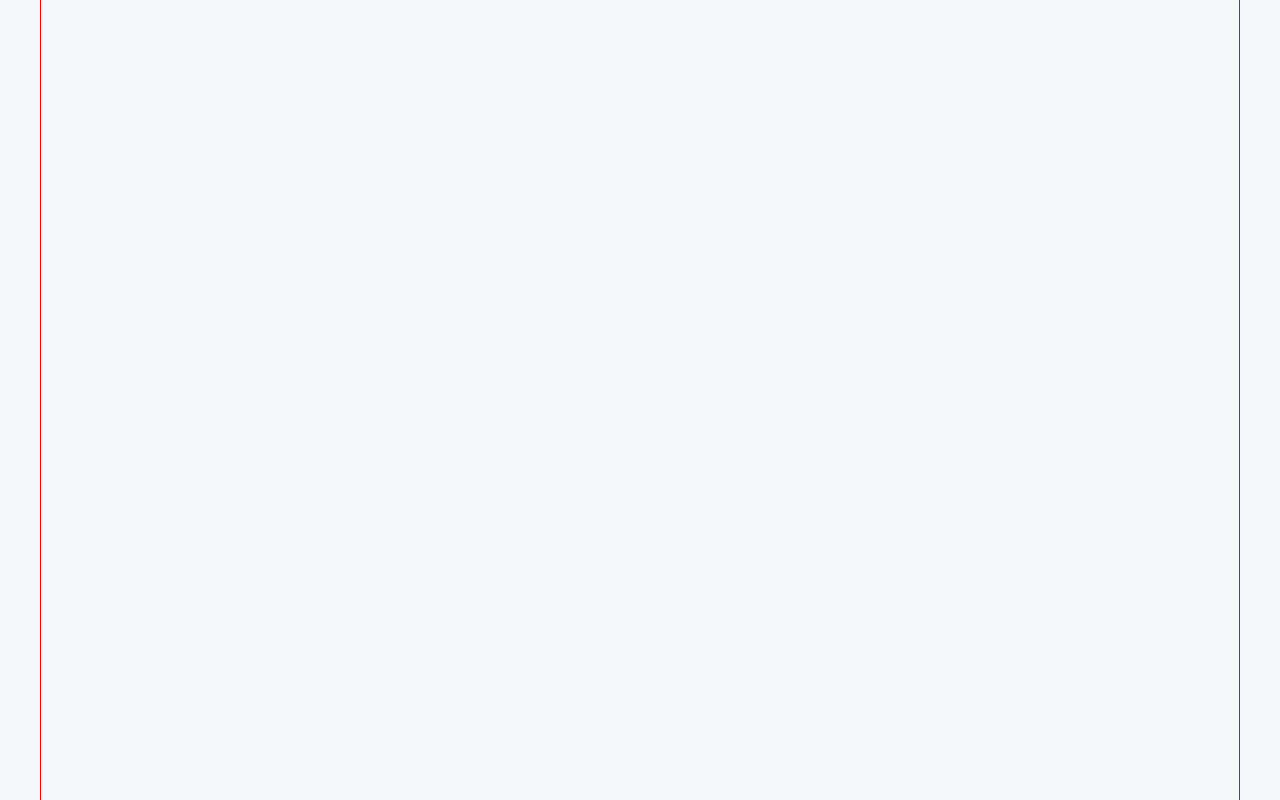
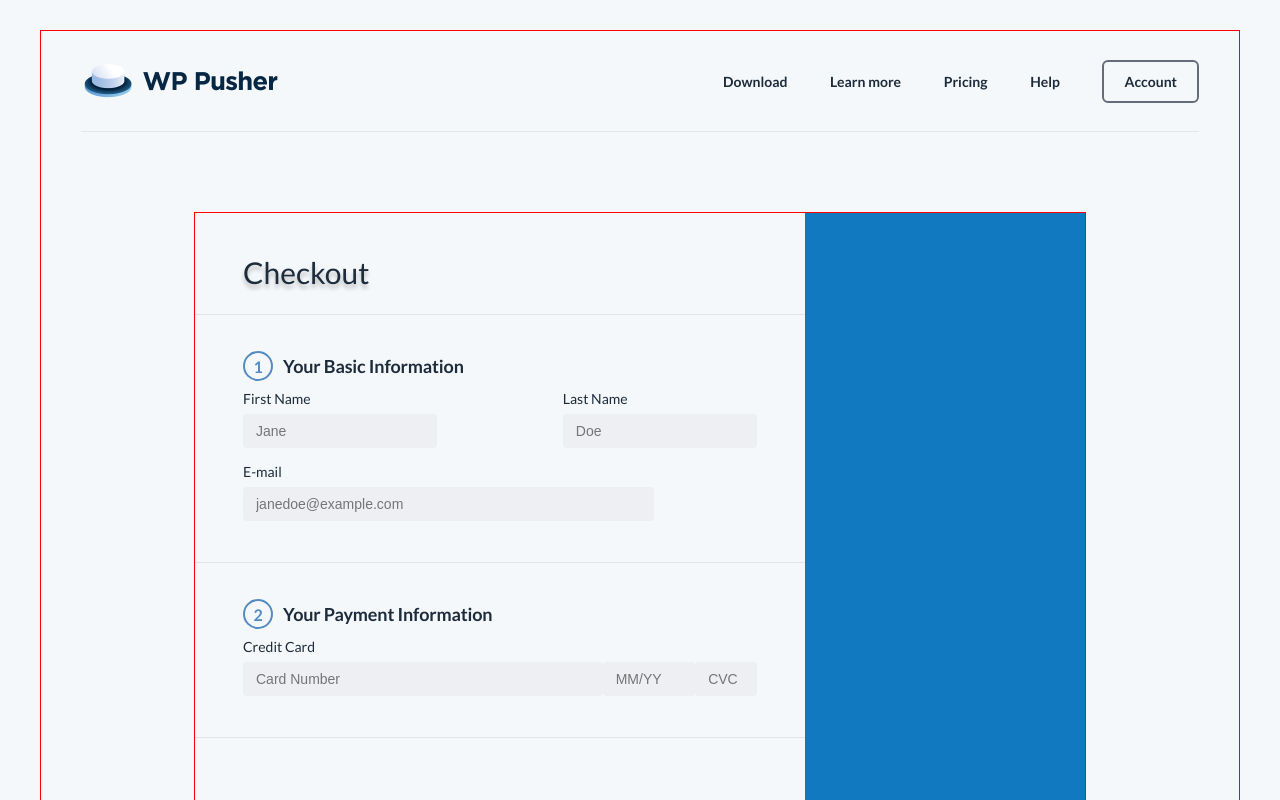
Before and after one commit to dejosemario/altschoolAssignment, a plain HTML site: page secondAssignment/index.html in a window 1280 px wide. Shown: the top 800 px of the page. Drawn offline with Linux system fonts and the light colour scheme.

Commit message:
style: getting the two sections ready

```diff
--- a/secondAssignment/index.html
+++ b/secondAssignment/index.html
@@ -1,10 +1,10 @@
 <!DOCTYPE html>
 <html lang="en">
   <head>
-    <meta charset="UTF-8">
-    <meta name="viewport" content="width=device-width, initial-scale=1.0">
+    <meta charset="UTF-8" />
+    <meta name="viewport" content="width=device-width, initial-scale=1.0" />
     <title>Document</title>
-    <link rel="stylesheet" href="style.css">
+    <link rel="stylesheet" href="style.css" />
   </head>
   <body>
     <div class="container">
@@ -12,16 +12,74 @@
         <nav>
           <div class="wPusherLogo"></div>
           <li>
-                    <ul>Download</ul>
-                    <ul>Learn more</ul>
-                    <ul>Pricing</ul>
-                    <ul>Help</ul>
-                    <ul class="active">Account</ul>
+            <ul>
+              Download
+            </ul>
+            <ul>
+              Learn more
+            </ul>
+            <ul>
+              Pricing
+            </ul>
+            <ul>
+              Help
+            </ul>
+            <ul class="active">
+              Account
+            </ul>
           </li>
         </nav>
       </header>
       <main>
-
+        <div class="mainBody">
+          <div class="checkoutSection">
+            <form action="">
+              <section class="firstSection">
+                <h2>Checkout</h2>
+              </section>
+              <section class="secondSection">
+                <div class="formInformation">
+                  <p class="number">1</p>
+                  <p class="Info">Your Basic Information</p>
+                </div>
+                <div class="formRow">
+                  <div class="formGroup">
+                    <label for="firstName">First Name</label>
+                    <input type="text" id="firstName" placeholder="Jane" />
+                  </div>
+                  <div class="formGroup">
+                    <label for="lastName">Last Name</label>
+                    <input type="text" id="lastName" placeholder="Doe" />
+                  </div>
+                </div>
+                <div class="formGroup">
+                  <label for="emaiil">E-mail</label>
+                  <input
+                    type="text"
+                    id="email"
+                    class="email"
+                    placeholder="janedoe@example.com"
+                  />
+                </div>
+              </section>
+              <section class="thirdSection">
+                <div class="formInformation">
+                  <p class="number">2</p>
+                  <p class="Info">Your Payment Information</p>
+                </div>
+                <div class="formGroup">
+                  <label for="cardNumber">Credit Card</label>
+                  <div class="cardDetails">
+                    <input type="text" id="cardNumber"  placeholder="Card Number" required>
+                    <input type="text" id="expirationDate" name="expirationDate" placeholder="MM/YY" required>
+                    <input type="text" id="cvc" name="cvc" placeholder="CVC" required>
+                  </div>
+                </div>
+              </section>
+            </form>
+          </div>
+          <div class="freelancerSection"></div>
+        </div>
       </main>
       <footer></footer>
     </div>
--- a/secondAssignment/style.css
+++ b/secondAssignment/style.css
@@ -10,22 +10,22 @@ body {
   font-family: "Lato", sans-serif;
   display: flex;
   justify-content: center;
-  align-items: center;
-  height: 100vh;
   background: #f5f8fa;
   overflow: hidden;
   margin-block: 30px;
   margin-inline: 40px;
-
+  font-style: normal;
+  line-height: normal;
 }
 
 .container {
   width: 1440px;
   border: 1px solid red;
+  min-width: 900px;
   height: 1170px;
 }
 
-header{
+header {
   padding-inline: 40px;
 }
 
@@ -36,13 +36,12 @@ header nav {
   padding-block-start: 30px;
   padding-block-end: 30px;
   border-bottom: 1px solid#E0E6EA;
-
 }
-ul.active{
+ul.active {
   padding-inline: 20px;
   padding-block: 11px;
   border-radius: 6px;
-  border: 2px solid #646E7A;
+  border: 2px solid #646e7a;
 }
 header nav li {
   display: flex;
@@ -59,10 +58,10 @@ header nav li {
   height: 40px;
 }
 
-ul:hover, .wPusherLogo{
+ul:hover,
+.wPusherLogo {
   cursor: pointer;
 }
-
 
 .wPusherLogo {
   background-image: url("wppusher-logo-copy.png"); /* Use relative path or URL */
@@ -71,3 +70,131 @@ ul:hover, .wPusherLogo{
   width: 200px;
   height: 39px;
 }
+
+main {
+  display: flex;
+  justify-content: center;
+  margin-block-start: 80px;
+}
+
+main .mainBody {
+  display: flex;
+  width: 892px;
+  height: 795px;
+  border: 1px solid red;
+  flex-direction: row;
+}
+
+.mainBody .checkoutSection {
+  flex-grow: 1;
+}
+
+.freelancerSection {
+  width: 35%;
+  background-color: #1179BF;
+}
+
+.firstSection {
+  border-bottom: 1px solid#E0E6EA;
+  padding-inline: 48px;
+  padding-block-start: 41px;
+  padding-block-end: 24px;
+}
+
+.firstSection h2 {
+  color: #1d2c3c;
+  text-shadow: 0px 4px 4px rgba(0, 0, 0, 0.25);
+  font-size: 30px;
+  font-weight: 400;
+}
+
+.secondSection, .thirdSection {
+  border-bottom: 1px solid #e0e6ea;
+  padding-inline: 48px;
+  padding-block-start: 36px;
+  padding-block-end: 41px;
+}
+
+.formInformation {
+  display: flex;
+  align-items: center;
+  gap: 10px;
+  padding-block-end: 9px;
+}
+
+.formInformation .number {
+  color: #548bc5;
+  /* text-align: center; */
+  font-size: 16px;
+  font-weight: 700;
+  letter-spacing: -0.142px;
+  border: 2px solid;
+  border-radius: 50%;
+  width: 30px;
+  height: 30px;
+  display: flex;
+  align-items: center;
+  justify-content: center;
+}
+
+.formInformation .Info {
+  color: #1d2c3c;
+  font-size: 18px;
+  font-weight: 700;
+  letter-spacing: -0.16px;
+}
+
+.formGroup {
+  display: flex;
+  flex-direction: column;
+  row-gap: 7px;
+  font-size: 14px;;
+}
+
+.formGroup label {
+  color: #1d2c3c;
+  font-weight: 400;
+}
+
+.formRow {
+  display: flex;
+  justify-content: space-between;
+  padding-block-end: 15px;
+}
+
+.formGroup input{
+  padding-inline-start: 13px;
+  padding-block: 9px;
+  background-color:#EDEFF2;
+  border: none;
+  border-radius: 4px;
+  font-size: 14px;
+}
+
+.formGroup .email{
+  width: 80%;
+}
+
+.cardDetails{
+  display: flex;
+}
+
+#cardNumber{
+  width: 70%;
+
+}
+
+#expirationDate{
+  width: 18%;
+}
+
+#cvc{
+  width: 12%;
+}
+
+input[type="number"]::-webkit-inner-spin-button,
+input[type="number"]::-webkit-outer-spin-button {
+  -webkit-appearance: none;
+  -moz-appearance: none;
+  appearance: none;
+}
```
Lines whose indentation alone changed are shown as unchanged.
